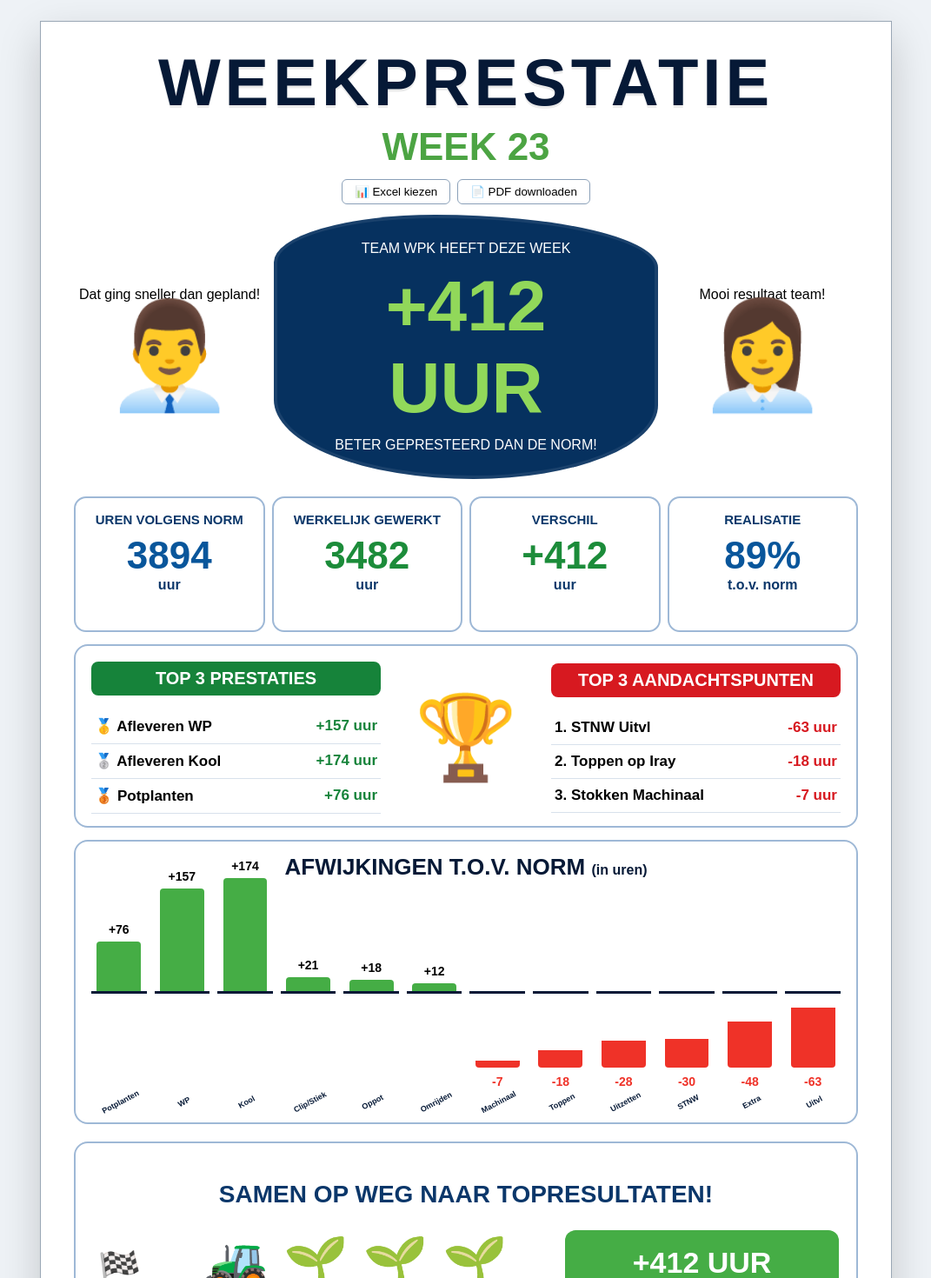
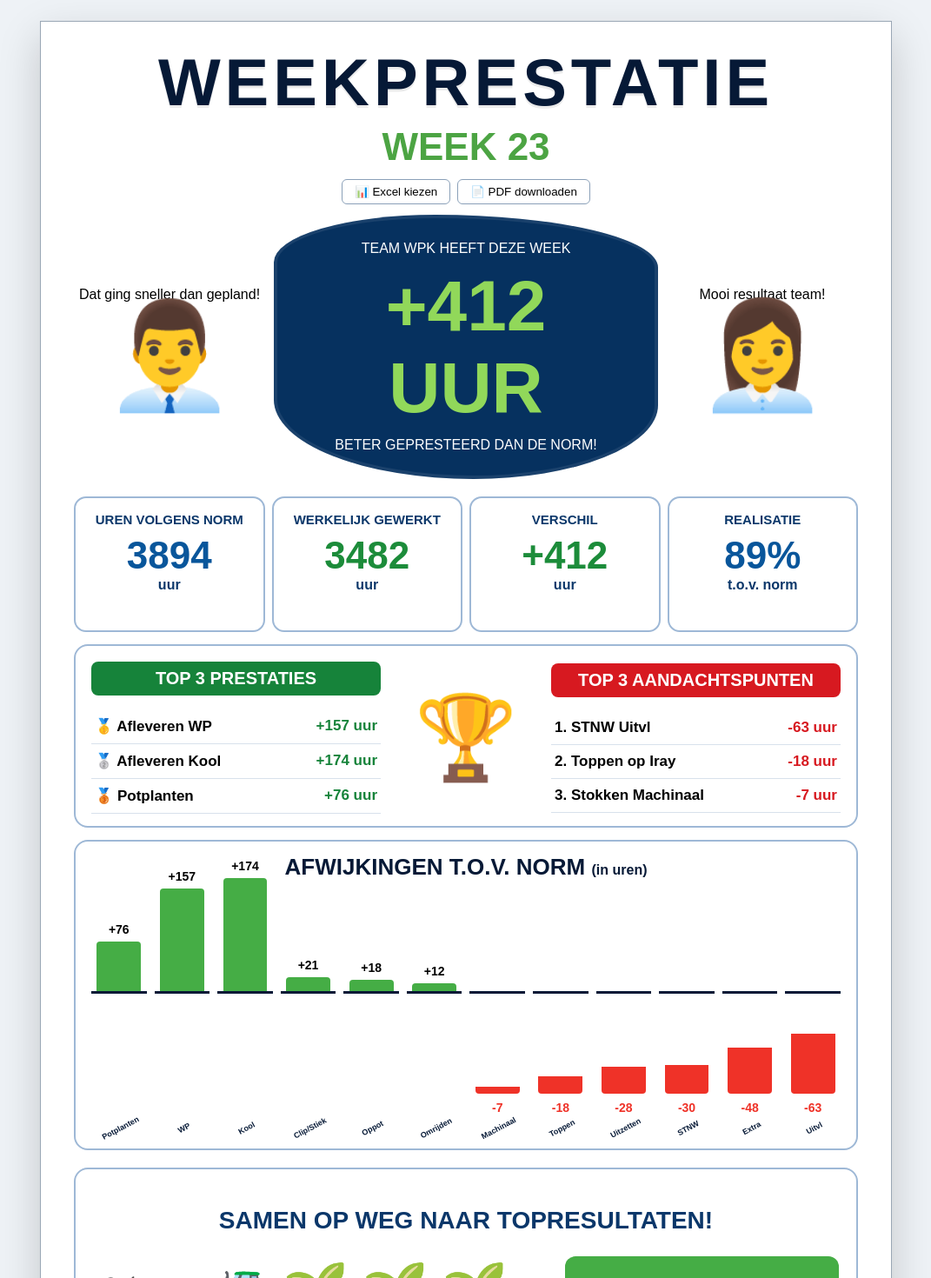
Before and after one commit to infoflorith-dev/wpk-weekprestatie, a React (Vite) app: page / in a window 1280 px wide. Shown: the top 1470 px of the page at 87% size, without its empty margins (104-1175 px from the left). Built offline with nearby package versions, Linux system fonts and the light colour scheme.

Commit message:
Update App.css

```diff
--- a/src/App.css
+++ b/src/App.css
@@ -306,7 +306,7 @@ body {
 
 .chart-col {
   display: grid;
-  grid-template-rows: 115px 3px 85px 45px;
+grid-template-rows: 115px 3px 115px 45px;
   align-items: end;
   text-align: center;
 }
```
